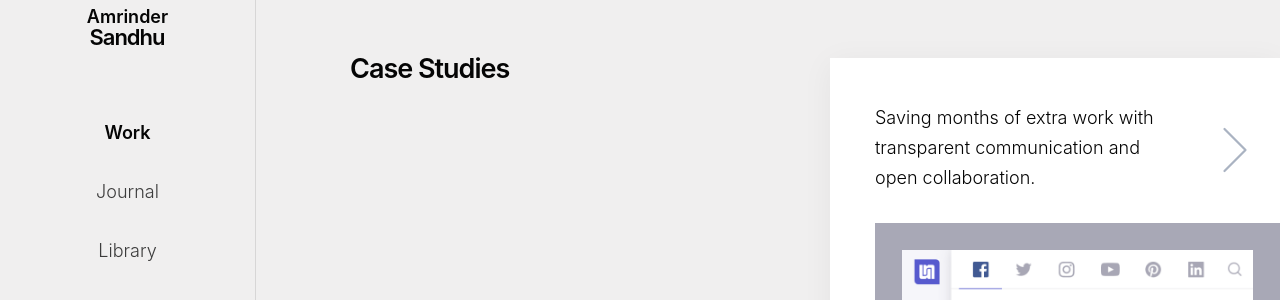
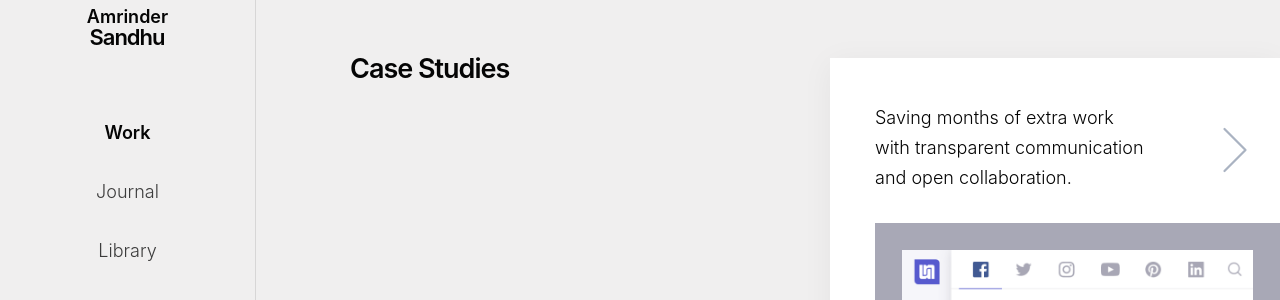
Before and after one commit to harjotgrewal/amrindersandhu, a Jekyll site: the page built from index.html, in a window 1280 px wide and 1400 px high, scrolled down 588 px. Shown: the part 150-450 px from the top of the window. Built offline with Jekyll 4.4.1, drawn with Linux system fonts in a browser that asks for light colours; grey boxes are pictures that could not be loaded.

Commit message:
[U][HTML][CSS] HP project text

```diff
--- a/_scss/_components-case_study.scss
+++ b/_scss/_components-case_study.scss
@@ -22,7 +22,6 @@
 
     p {
         hyphens: none;
-        padding-right: 10px;
     }
 
     img {
--- a/css/styles.css
+++ b/css/styles.css
@@ -1432,8 +1432,7 @@ ul li, ol li {
   -webkit-hyphens: none;
      -moz-hyphens: none;
       -ms-hyphens: none;
-          hyphens: none;
-  padding-right: 10px; }
+          hyphens: none; }
 
 .c-media img {
   display: -ms-flexbox;
--- a/index.html
+++ b/index.html
@@ -41,7 +41,7 @@ page-description: For 12 years, Amrinder has lead design at startups to help ach
         <div class="c-media l-span_5-9 u-space_below">
             <a href="/case-study-qas.html">
                 <div class="c-media__info">
-                    <p>Saving months of extra work with transparent communication and <i class="u-break_line--hd"></i>open collaboration.</p>
+                    <p>Saving months of extra work <br/>with transparent communication <br/>and open collaboration.</p>
 
                     <svg xmlns="http://www.w3.org/2000/svg" width="32" height="32" viewBox="0 0 32 32">
                         <g stroke-linecap="round" stroke-linejoin="round" stroke-width="1.5" fill="#aab3c2" stroke="#aab3c2">
@@ -58,7 +58,7 @@ page-description: For 12 years, Amrinder has lead design at startups to help ach
         <div class="c-media l-span_4 u-space_below">
             <a href="/case-study-datepicker.html">
                 <div class="c-media__info">
-                    <p>Redesigning the most used <i class="u-break_line--hd"></i>UI component using the most <i class="u-break_line--hd"></i>sophisticated design tool – data.</p>
+                    <p>Redesigning the most used <br/>UI component using the most <br/>sophisticated design tool – data.</p>
 
                     <svg xmlns="http://www.w3.org/2000/svg" width="32" height="32" viewBox="0 0 32 32">
                         <g stroke-linecap="round" stroke-linejoin="round" stroke-width="1.5" fill="#aab3c2" stroke="#aab3c2">
@@ -75,7 +75,7 @@ page-description: For 12 years, Amrinder has lead design at startups to help ach
         <div class="c-media l-span_4 u-space_below">
             <a href="/case-study-branding.html">
                 <div class="c-media__info">
-                    <p>Positioning Unmetric as a leader <i class="u-break_line--hd"></i>in social media analytics space <i class="u-break_line--hd"></i>and a premium brand.</p>
+                    <p>Positioning Unmetric as a leader <br/>in social media analytics space<br/>and a premium brand.</p>
 
                     <svg xmlns="http://www.w3.org/2000/svg" width="32" height="32" viewBox="0 0 32 32">
                         <g stroke-linecap="round" stroke-linejoin="round" stroke-width="1.5" fill="#aab3c2" stroke="#aab3c2">
```
Also changed, not shown: 2 other files.
